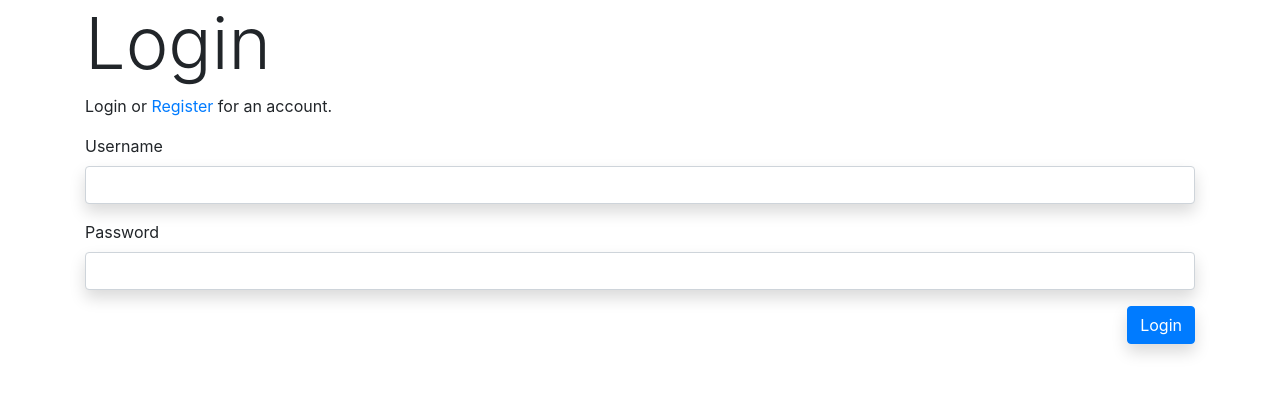
After one commit to ttrosvig/Cook-Book, a Flask app: page /login in a window 1280 px wide. The commit adds this page. Shown: the top 394 px of the page. Run offline with Flask 2, Linux system fonts and the light colour scheme; some libraries are stand-ins or nearby versions.

Commit message:
created user login, register and logout system

```diff
--- a/app.py
+++ b/app.py
@@ -1,5 +1,6 @@
-from flask import Flask, render_template
+from flask import Flask, render_template, redirect, session
 from models import db, connect_db, User, Recipe
+from forms import LoginForm, RegisterForm
 
 app = Flask(__name__)
 
@@ -13,3 +14,63 @@ connect_db(app)
 @app.route('/')
 def home():
     return render_template('index.html')
+
+@app.route('/register', methods=["GET", "POST"])
+def register():
+    if "user_id" in session:
+        return redirect(f"/home/{session['user_id']}")
+
+    form = RegisterForm()
+
+    if form.validate_on_submit():
+        username = form.username.data
+        password = form.password.data
+        first_name = form.first_name.data
+        last_name = form.last_name.data
+
+        user = User.register(username, password, first_name, last_name)
+
+        db.session.commit()
+        session['user_id'] = user.id
+
+        return redirect(f"/home/{user.id}")
+    else:
+        return render_template('register.html', form=form)
+
+@app.route('/login', methods=["GET", "POST"])
+def login():
+    if 'username' in session:
+        return redirect('/login')
+
+    form = LoginForm()
+
+    if form.validate_on_submit():
+        username = form.username.data
+        password = form.password.data
+
+        user = User.login(username, password)
+
+        if user:
+            session['user_id'] = user.id
+            return redirect(f"/home/{user.id}")
+        else:
+            form.username.errors = ["Invalid username/password"]
+
+            return render_template('login.html', form=form)
+
+    return render_template('login.html', form=form)
+
+@app.route('/home/<int:user_id>')
+def user_home(user_id):
+    if "user_id" not in session or user_id != session['user_id']:
+        return redirect('/login')
+
+    user = User.query.get(user_id)
+
+    return render_template('user_home.html', user=user)
+
+@app.route('/logout')
+def logout():
+    session.pop('user_id')
+
+    return redirect('/login')
--- a/forms.py
+++ b/forms.py
@@ -0,0 +1,17 @@
+from flask_wtf import FlaskForm
+from wtforms import StringField, PasswordField
+from wtforms.validators import InputRequired, Length
+
+class RegisterForm(FlaskForm):
+    first_name = StringField("First Name", validators=[InputRequired("First name required")])
+
+    last_name = StringField("Last Name", validators=[InputRequired("Last name required")])
+
+    username = StringField("Username", validators=[InputRequired("Username required"), Length(min=5, message="Username must be at least five characters long")])
+
+    password = PasswordField("Password", validators=[InputRequired("Password required"), Length(min=7, message="Password must be at least seven characters")])
+
+class LoginForm(FlaskForm):
+    username = StringField("Username", validators=[InputRequired("Username required")])
+
+    password = PasswordField("Password", validators=[InputRequired("Password required")])
--- a/templates/base.html
+++ b/templates/base.html
@@ -7,8 +7,10 @@
         <title>{% block title %}{% endblock %}</title>
     </head>
     <body>
-        {% block content %}
-        {% endblock %}
+        <div class="container">
+            {% block content %}
+            {% endblock %}
+        </div>
 
         <script src="https://code.jquery.com/jquery-3.5.1.slim.min.js" integrity="sha384-DfXdz2htPH0lsSSs5nCTpuj/zy4C+OGpamoFVy38MVBnE+IbbVYUew+OrCXaRkfj" crossorigin="anonymous"></script>
         <script src="https://cdn.jsdelivr.net/npm/popper.js@1.16.1/dist/umd/popper.min.js" integrity="sha384-9/reFTGAW83EW2RDu2S0VKaIzap3H66lZH81PoYlFhbGU+6BZp6G7niu735Sk7lN" crossorigin="anonymous"></script>
--- /dev/null
+++ b/templates/login.html
@@ -0,0 +1,34 @@
+{% extends 'base.html' %}
+{% block title %}Login{% endblock %}
+
+{% block content %}
+    <h1 class="display-3">Login</h1>
+    <p>
+    Login or <a href="/register">Register</a> for an account.
+    </p>
+
+    <form method="POST">
+        {{ form.hidden_tag() }}
+
+        {% for field in form.errors %}
+        <div class="alert alert-danger">
+            <ul>
+            {% for error in form.errors[field] %}
+                <li>{{ error }}</li>
+            {% endfor %}
+            </ul>
+        </div>
+        {% endfor %}
+
+        {% for field in form
+        if field.widget.input_type != 'hidden' %}
+        <p>
+            {{field.label}}
+            {{field(class_='form-control shadow')}}
+        </p>
+        {% endfor %}
+        <div class="text-right">
+        <button type="submit" class="btn btn-primary shadow">Login</button>
+        </div>
+    </form>
+{% endblock %}
```
Also changed, not shown: models.py (+31 -0 lines), templates/register.html (added, +34 -0 lines), templates/user_home.html (added, +8 -0 lines), 1 other file.
